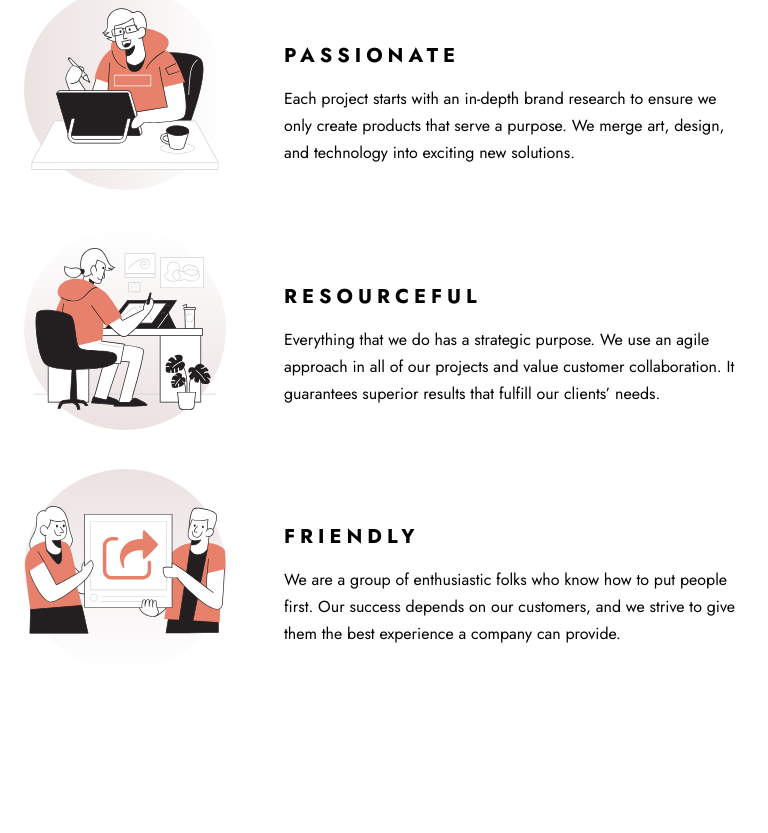
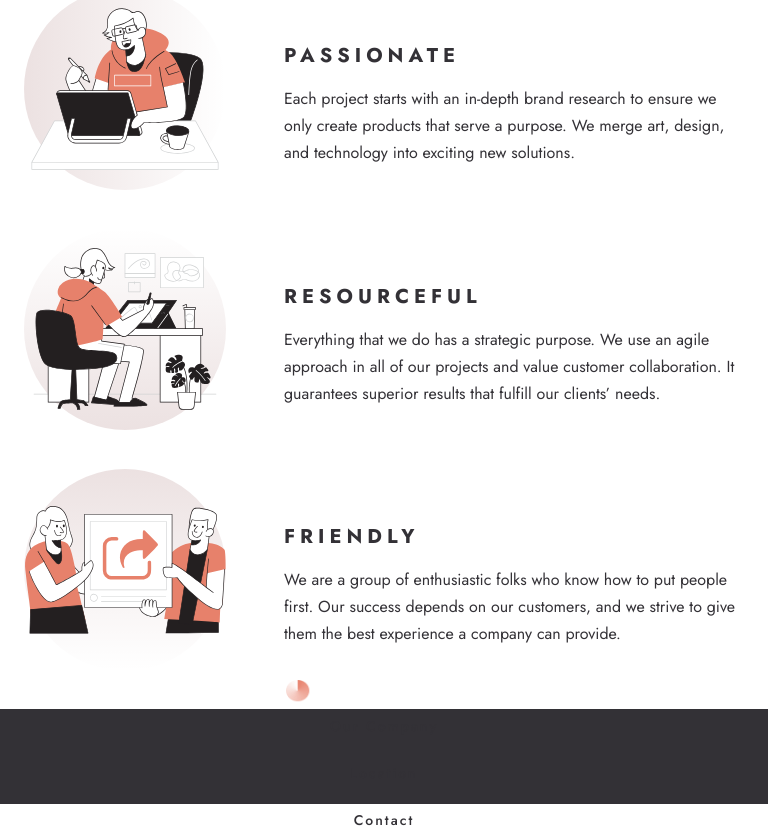
Before and after one commit to papilo-cloud/designo, a React (Vite) app: page / in a window 768 px wide. Shown: the part 1859-2692 px from the top of the page. Before the commit the page ends 2568 px from the top, so only its background shows below. Built offline with nearby package versions, Linux system fonts and the light colour scheme.

Commit message:
footer component

```diff
--- a/src/App.tsx
+++ b/src/App.tsx
@@ -1,10 +1,11 @@
 import { Routes, Route } from "react-router-dom";
-import { Navbar } from "./components/Navbar";
+import { Navbar } from "./components/navbar/Navbar";
 import { Home } from "./pages/Home";
 import { Company } from "./pages/Company";
 import { Contact } from "./pages/Contact";
 import { Location } from "./pages/Location";
 import './index.css'
+import { Footer } from "./components/footer/Footer";
 
 function App() {
 
@@ -17,6 +18,7 @@ function App() {
         <Route path="/contact" element={<Contact />} />
         <Route path="/location" element={<Location />} />
       </Routes>
+      <Footer />
     </div>
   )
 }
--- /dev/null
+++ b/src/components/footer/Footer.tsx
@@ -0,0 +1,11 @@
+import { FooterLink } from "./FooterLink"
+import { Talk } from "./Talk"
+
+export const Footer = () => {
+  return (
+    <footer>
+        <Talk />
+        <FooterLink />
+    </footer>
+  )
+}
--- /dev/null
+++ b/src/components/footer/FooterLink.tsx
@@ -0,0 +1,28 @@
+import { Link } from 'react-router-dom'
+import logo from '../../assets/logo/logo-light.png'
+// import '../../index.css'
+import './footer.css'
+
+
+export const FooterLink = () => {
+  return (
+    <div className="footer-link">
+        <div className="top">
+            <Link to="/" className='logo'><img src={logo} alt="logo" /></Link>
+            <nav className='open'>
+                <ul>
+                    <li>
+                        <Link to='/company'>Our Company</Link>
+                    </li>
+                    <li>
+                        <Link to='/location'>Location</Link>
+                    </li>
+                    <li>
+                        <Link to='/contact'>Contact</Link>
+                    </li>
+                </ul>
+            </nav>
+        </div>
+    </div>
+  )
+}
--- /dev/null
+++ b/src/components/footer/Talk.tsx
@@ -0,0 +1,10 @@
+import '../../index.css'
+export const Talk = () => {
+  return (
+    <div className="container">
+        <div className="talk">
+
+        </div>
+    </div>
+  )
+}
--- /dev/null
+++ b/src/components/footer/footer.css
@@ -0,0 +1,78 @@
+
+.footer-link{
+    position: relative;
+    margin: 0;
+    padding: 0;
+    width: 100%;
+    background-color: #333136;
+}
+
+.top{
+    position: relative;
+    display: flex;
+    justify-content: space-between;
+    align-items: center;
+}
+.top a img{
+    width: 196px;
+    height: 24px;
+}
+/* .top nav {
+    display: none;
+} */
+
+@media (max-width: 48em) {
+    .top {
+        width: 100%;
+        left: 0;
+        margin-inline: auto;
+        padding-block: 20px;
+        z-index: 1;
+        height: 275px;
+        display: flex;
+        flex-direction: column;
+        justify-content: center;
+    }
+    .top .open{
+        scale: 1;
+        opacity: 1;
+    }
+    .top nav ul {
+        display: flex;
+        flex-direction: column;
+        gap: 16px;
+        width: auto;
+        justify-content: center;
+        align-items: center;
+    }
+    .top nav ul li a{
+        font-size: 1.5em;
+        font-weight: 400;
+        letter-spacing: 2px;
+        line-height: 25px;
+        color: #fff;
+    }
+}
+@media (min-width: 48em) {
+    /* top{
+        padding: 0 1em;
+    } */
+    .top{
+        height: 95px;
+    }
+    .top nav{
+        display: block;
+    }
+    .top nav ul{
+        position: relative;
+        display: flex;
+        align-items: center;
+        gap: 20px;
+    }
+    .top nav ul li a{
+        color: #333136;
+        font-size: 0.875em;
+        font-weight: 500;
+    }
+
+}
--- a/src/components/home/home.css
+++ b/src/components/home/home.css
@@ -160,9 +160,8 @@ main{
 .mesg-bdy .text {
     position: relative;
     width: 100%;
-    /* height: 162px; */
     text-align: center;
-    /* background-color: #E7816B; */
+    color: #333136;
 }
 .mesg-bdy .text h3{
     margin-block: 32px;
--- a/src/components/Navbar.tsx
+++ b/src/components/navbar/Navbar.tsx
@@ -1,6 +1,6 @@
 import { Link } from 'react-router-dom'
-import logo from '../assets/logo/logo-dark.png'
-import hamburger from '../assets/shared/mobile/icon-hamburger.svg'
+import logo from '../../assets/logo/logo-dark.png'
+import hamburger from '../../assets/shared/mobile/icon-hamburger.svg'
 import './navbar.css'
 import { useEffect, useRef, useState } from 'react'
 
```
Also changed, not shown: src/components/navbar/NavbarLink.tsx (added, +21 -0 lines), src/components/navbar/navbar.css (renamed from src/components/navbar.css).
